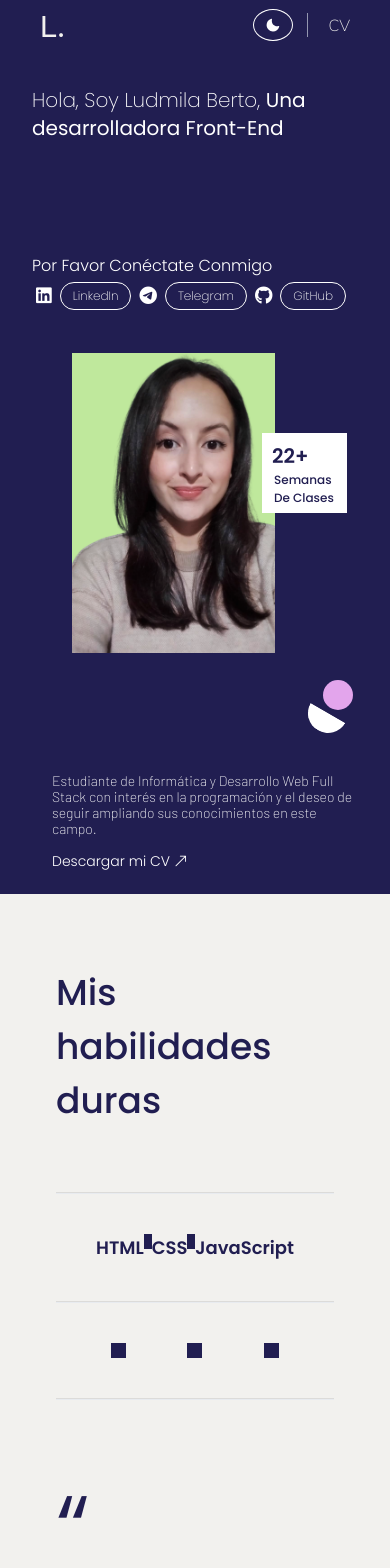
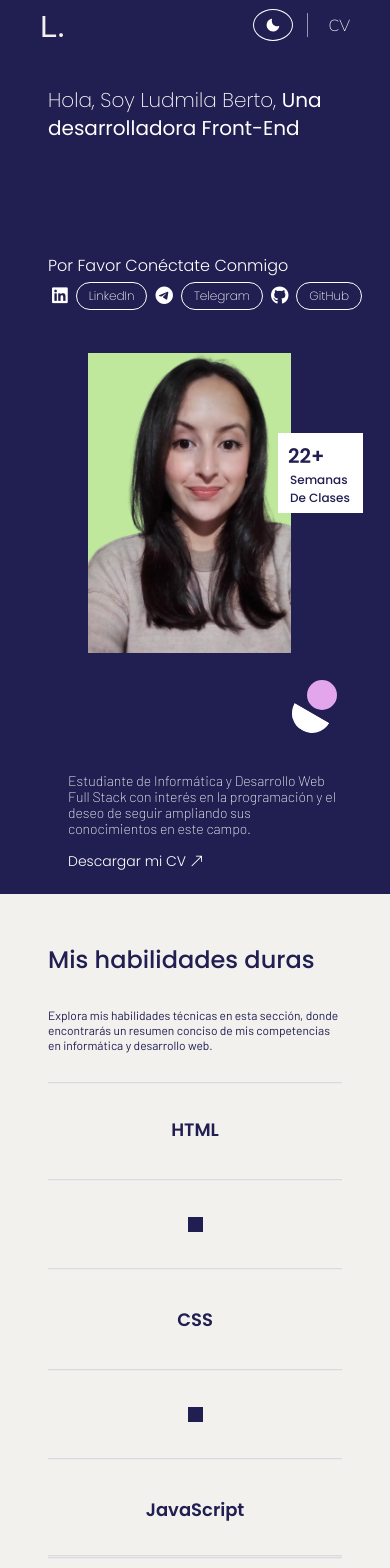
Before and after one commit to LudmilaBerto/TrabajoFinal-2, a React (Vite) app in the folder trabajoFinalDos/: page / in a window 390 px wide. Shown: the top 1568 px of the page. Built offline with nearby package versions, Linux system fonts and the light colour scheme.

Commit message:
Hice responsive la sectionDos de la pagina para que se adapte a distintos dispositivos

```diff
--- a/trabajoFinalDos/src/Components/Hero/Hero.jsx
+++ b/trabajoFinalDos/src/Components/Hero/Hero.jsx
@@ -13,7 +13,7 @@ const Hero = () => {
       bg={colorMode === 'light' ? 'light.primary' : 'dark.primary'}
       w='100%'
       h={{base:"100vh", sm:"null", md:"60vh", lg:"50vh",xl:"90vh" }}
-      px={{base:"8", sm:"12", md:"10",lg:"14"}}
+      px={{base:"12", sm:"12", md:"10",lg:"14", xl:"16"}}
       justify='space-between'
       wrap='wrap'
       id="acercademi"
--- a/trabajoFinalDos/src/Components/SectionDos/SectionDos.jsx
+++ b/trabajoFinalDos/src/Components/SectionDos/SectionDos.jsx
@@ -14,21 +14,24 @@ const SectionDos=()=>{
             color={colorMode === 'light' ? 'light.textSecondary' : 'dark.textSecondary'}
             bg={colorMode === 'light' ? 'light.secondary' : 'dark.secondary'}
             py='12'
-            px='14'
+            px={{base:"12", sm:"null", md:"10",lg:"14", xl:"16"}}
+            w='100%'
         >
             <Flex
                 as='div'
-                align='center'
-                justify='space-around'
-                pb='10'
+                flexWrap='wrap'
+                h={{base:"140px", sm:"120px",md:"80px", lg:"null", xl:"100px"}}
+
             >
 
                 <Text
                     as='h2'
                     fontFamily='"Poppins", sans-serif'
                     fontWeight='500'
-                    fontSize='4xl'
-                    flexBasis='50%'
+                    fontSize={{base:"2xl", sm:"null",md:"null", lg:"null", xl:"4xl"}}
+
+                    flexBasis={{base:"100%", sm:"null",md:"40%", lg:"null", xl:"null"}}
+
                 >
                     Mis habilidades duras
                 </Text>
@@ -36,10 +39,12 @@ const SectionDos=()=>{
                 <Text
                     fontFamily='"Barlow", sans-serif'
                     fontWeight='400'
-                    fontSize='sm'
+                    fontSize={{base:"xs", sm:"null",md:"sm", lg:"null", xl:"null"}}
                     lineHeight='15px'
-                    ml='48'
-                    flexBasis='50%'
+                    ml={{base:"0", sm:"null",md:"24", lg:"", xl:"48"}}
+
+                    flexBasis={{base:"100%", sm:"null",md:"45%", lg:"null", xl:"40%"}}
+
                 >
                     Explora mis habilidades técnicas en esta sección, donde encontrarás un resumen conciso de mis competencias en informática y desarrollo web.
                 </Text>
@@ -59,9 +64,13 @@ const SectionDos=()=>{
                 <Flex
                     as='div'
                     className="contenedor-de-habilidades"
-                    justify='space-around'
+                    justify={{base:"center", sm:"null",md:"space-around", lg:"null", xl:"null"}}
+                    align='center'
+                    flexWrap='wrap'
                     flexGrow='1'
-                    p='10'
+                    p={{base:"0", sm:"0",md:"10", lg:"null", xl:"10"}}
+                    gap={4} // Espacio uniforme entre los elementos
+
                 >
 
                     <Text
@@ -69,9 +78,71 @@ const SectionDos=()=>{
                         fontFamily='"Poppins", sans-serif'
                         fontWeight='600'
                         fontSize='lg'
+                        textAlign={{base: "center", sm: "center", md: "left"}}
+                        flexBasis={{base:"100%", sm:"null",md:"10%", lg:"null", xl:"null"}}
+                        mt={{base: 8, sm: 4, md: 0}}
+
                     >
                         HTML
                     </Text>
+
+                    {/* ESTA LINEA DIVISORIA SOLO SE MOSTRARA EN RESOLUCIONES MENORES A 768px */}
+                    <Divider
+                        as='hr'
+                        orientation="horizontal"
+                        b='none'
+                        pt='px'
+                        my='5'
+                        bg='#b9b7b7a2'
+                        display={{base:"block", sm:"null",md:"none", lg:"null", xl:"null"}}
+
+                     />
+
+
+                    {/* Creo un cuadradito divisor para separar habilidades */}
+                    <Box
+                        as='div'
+                        bg={colorMode === 'light' ? 'light.textSecondary' : 'dark.textSecondary'}
+                        h='15px'
+                        w='15px'
+
+                    ></Box>
+
+
+                    {/* ESTA LINEA DIVISORIA SOLO SE MOSTRARA EN RESOLUCIONES MENORES A 768px */}
+                    <Divider
+                        as='hr'
+                        orientation="horizontal"
+                        b='none'
+                        pt='px'
+                        my='5'
+                        bg='#b9b7b7a2'
+                        display={{base:"block", sm:"null",md:"none", lg:"null", xl:"null"}}
+                      />
+
+                    <Text
+                        color='color.principal'
+                        fontFamily='"Poppins", sans-serif'
+                        fontWeight='600'
+                        fontSize='lg'
+                        textAlign={{base: "center", sm: "center", md: "left"}}
+                        flexBasis={{base:"100%", sm:"null",md:"10%", lg:"null", xl:"null"}}
+
+                    >
+                        CSS
+                    </Text>
+
+                    {/* ESTA LINEA DIVISORIA SOLO SE MOSTRARA EN RESOLUCIONES MENORES A 768px */}
+                    <Divider
+                        as='hr'
+                        orientation="horizontal"
+                        b='none'
+                        pt='px'
+                        my='5'
+                        bg='#b9b7b7a2'
+                        display={{base:"block", sm:"null",md:"none", lg:"null", xl:"null"}}
+
+                     />
 
                     {/* Creo un cuadradito divisor para separar habilidades */}
                     <Box
@@ -81,28 +152,27 @@ const SectionDos=()=>{
                         w='15px'
                     ></Box>
 
-                    <Text
-                        color='color.principal'
-                        fontFamily='"Poppins", sans-serif'
-                        fontWeight='600'
-                        fontSize='lg'
-                    >
-                        CSS
-                    </Text>
+                    {/* ESTA LINEA DIVISORIA SOLO SE MOSTRARA EN RESOLUCIONES MENORES A 768px */}
+                    <Divider
+                        as='hr'
+                        orientation="horizontal"
+                        b='none'
+                        pt='px'
+                        my='5'
+                        bg='#b9b7b7a2'
+                        display={{base:"block", sm:"null",md:"none", lg:"null", xl:"null"}}
 
-                    {/* Creo un cuadradito divisor para separar habilidades */}
-                    <Box
-                        as='div'
-                        bg={colorMode === 'light' ? 'light.textSecondary' : 'dark.textSecondary'}
-                        h='15px'
-                        w='15px'
-                    ></Box>
+                     />
 
                     <Text
                         color='color.principal'
                         fontFamily='"Poppins", sans-serif'
                         fontWeight='600'
                         fontSize='lg'
+                        textAlign={{base: "center", sm: "center", md: "left"}}
+                        flexBasis={{base:"100%", sm:"null",md:"10%", lg:"null", xl:"null"}}
+                        mb={{base: 8, sm: 4, md: 0}}
+
                     >
                         JavaScript
                     </Text>
@@ -121,9 +191,13 @@ const SectionDos=()=>{
 
                 <Flex
                     className="contenedor-de-habilidades"
+                    display={{base:"none", sm:"none",md:"flex", lg:"null", xl:"null"}}
+
                     justify='space-around'
+                    flexWrap='wrap'
                     flexGrow='1'
-                    p='10'
+                    p={{base:"0", sm:"0",md:"10", lg:"null", xl:"10"}}
+                    gap={4}
                 >
 
                     {/* Creo un cuadradito divisor para separar habilidades */}
@@ -132,6 +206,7 @@ const SectionDos=()=>{
                         bg={colorMode === 'light' ? 'light.textSecondary' : 'dark.textSecondary'}
                         h='15px'
                         w='15px'
+                        m={2}
                     ></Box>
 
                     <Text
@@ -139,6 +214,8 @@ const SectionDos=()=>{
                         fontFamily='"Poppins", sans-serif'
                         fontWeight='600'
                         fontSize='lg'
+                        flexBasis={{base:"100%", sm:"null",md:"30%", lg:"null", xl:"null"}}
+                        m={2}
                     ></Text>
 
 
@@ -148,6 +225,7 @@ const SectionDos=()=>{
                         bg={colorMode === 'light' ? 'light.textSecondary' : 'dark.textSecondary'}
                         h='15px'
                         w='15px'
+                        m={2}
                     ></Box>
 
                     <Text
@@ -155,6 +233,8 @@ const SectionDos=()=>{
                         fontFamily='"Poppins", sans-serif'
                         fontWeight='600'
                         fontSize='lg'
+                        flexBasis={{base:"100%", sm:"null",md:"30%", lg:"null", xl:"null"}}
+                        m={2}
                     ></Text>
 
                     {/* Creo un cuadradito divisor para separar habilidades */}
@@ -163,6 +243,7 @@ const SectionDos=()=>{
                         bg={colorMode === 'light' ? 'light.textSecondary' : 'dark.textSecondary'}
                         h='15px'
                         w='15px'
+                        m={2}
                     ></Box>
 
 
@@ -196,8 +277,9 @@ const SectionDos=()=>{
                     <Text
                         fontFamily='"Poppins", sans-serif'
                         fontWeight='300'
-                        fontSize='3xl'
-                        flexBasis='80%'
+                        fontSize={{base:"sm", sm:"null",md:"lg", lg:"xl", xl:"3xl"}}
+                        flexBasis={{base:"100%", sm:"",md:"85%", lg:"90%", xl:"80%"}}
+                        pb='4'
                     >
                         Estoy estudiando una <Text
                                                 as='span'
@@ -219,7 +301,8 @@ const SectionDos=()=>{
                         orientation="horizontal"
                         pt='px'
                         bg='#c0c0c1'
-                        flexBasis='20%'
+                        flexBasis={{base:"0%", sm:"null",md:"15%", lg:"5%", xl:"10%"}}
+
                     />
 
                 </Flex>
@@ -236,15 +319,16 @@ const SectionDos=()=>{
                         b='none'
                         pt='px'
                         bg='#c0c0c1'
-                        flexBasis='15%'
+                        flexBasis={{base:"0%", sm:"null",md:"5%", lg:"15%", xl:"8%"}}
                     />
 
                     <Text
                         fontFamily='"Poppins", sans-serif'
                         fontWeight='300'
-                        fontSize='3xl'
-                        flexBasis='85%'
-                        pl='6'
+                        fontSize={{base:"sm", sm:"null",md:"lg", lg:"xl", xl:"3xl"}}
+                        flexBasis={{base:"100%", sm:"null",md:"94%", lg:"80%", xl:"90%"}}
+                        pl={{base:"´0", sm:"null",md:"6", lg:"null", xl:"null"}}
+
                     >
                         Mi <Text
                             as='span'
@@ -265,14 +349,17 @@ const SectionDos=()=>{
                     as='div'
                     className="contenedor-sticker-texto"
                     align='center'
+                    flexWrap='wrap-reverse'
                     py='8'
                 >
 
                     <Image
                         src={CirculoContratame}
+                        display={{base:"none", md:"block"}}
                         alt="imagen de circulo rosa con la palabra 'Contratame' "
                         h='120px'
-                        px='20'
+                        px={{base:"0", sm:"0",md:"5", lg:"10", xl:"20"}}
+                        flexBasis={{base:"100%", sm:"100%",md:"10%", lg:"null"}}
                     />
 
                     <Text
@@ -280,8 +367,9 @@ const SectionDos=()=>{
                         fontWeight='400'
                         lineHeight='14px'
                         fontSize='sm'
-                        px='20'
+                        px={{base:"0", sm:"0",md:"10", lg:"null", xl:"20"}}
                         bg='color.terciario'
+                        flexBasis={{base:"100%", sm:"100%",md:"75%", lg:"null", xl:"75%"}}
 
                     >
                         Al estudiar la Diplomatura en Desarrollo Web Full Stack, perfecciono mis habilidades técnicas y desarrollo un buen ojo para los detalles. Sin embargo, mi verdadera fortaleza radica en mis habilidades interpersonales, comunicación efectiva, adaptabilidad y mentalidad colaborativa. Prospero en entornos de equipo, busco constantemente oportunidades para aprender de mis compañeros y contribuir al éxito colectivo. Trabajar como autónomo me ha enseñado el valor de la gestión del tiempo, la autodisciplina y la capacidad de desempeñar múltiples funciones. Prontizar las tareas y cumplir los plazos con un compromiso inquebrantable.
```
